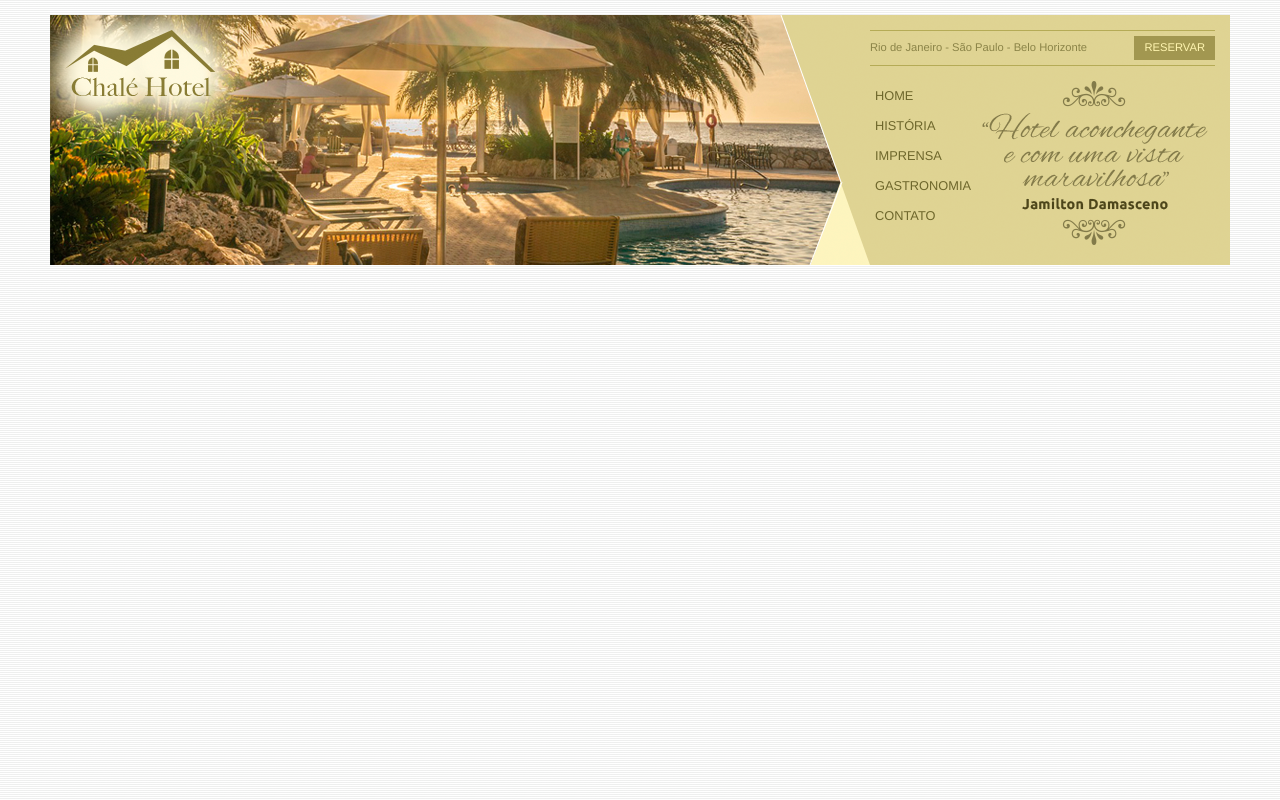
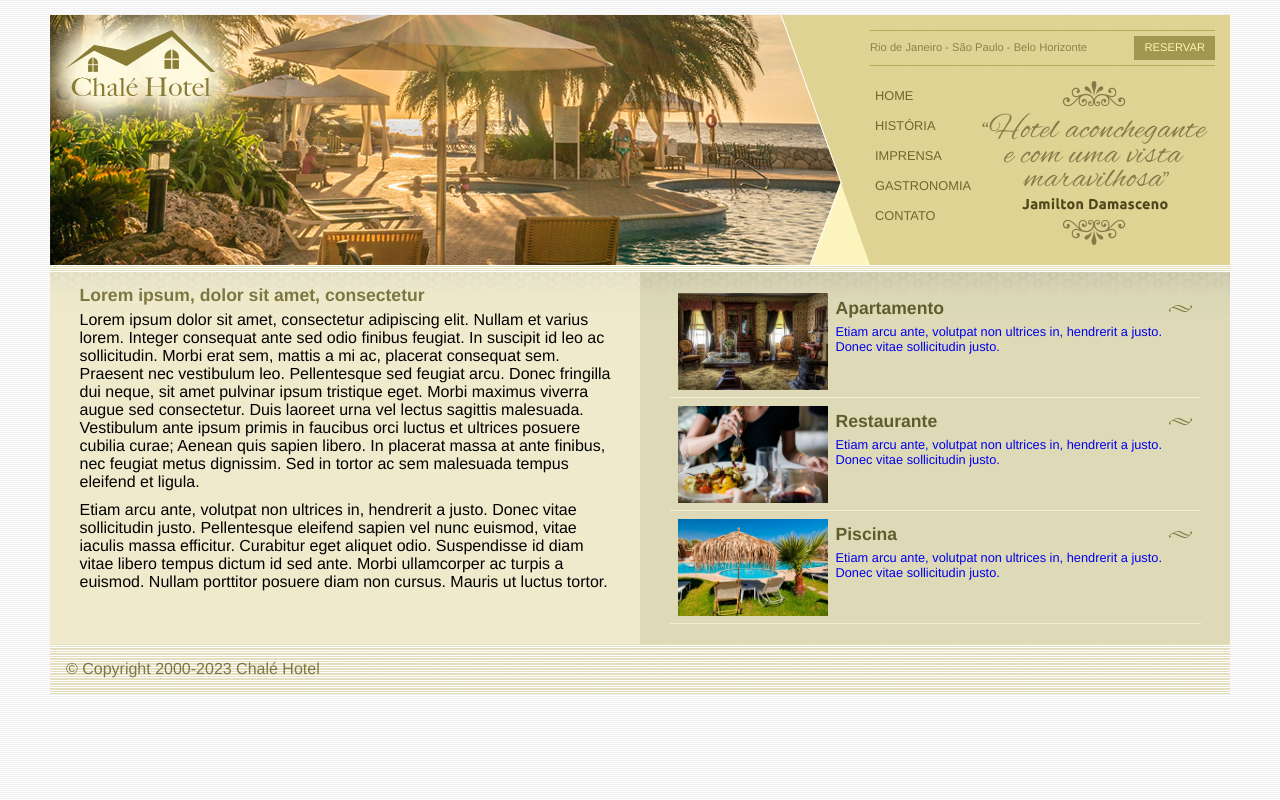
Before and after one commit to Suellenk13/chaleHotel, a plain HTML site: page index.html in a window 1280 px wide. Drawn offline with Linux system fonts and the light colour scheme.

Commit message:
Update de criação
Criação da área-principal e área-lateral + conteúdo e rodapé.

```diff
--- a/index.html
+++ b/index.html
@@ -48,9 +48,91 @@
         </div>
         <!-- Fim topo -->
 
-        <div id="area-principal"></div>
-        <div id="area-lateral"></div>
+        <!-- Middle -->
+        <div class="middle">
 
+            <div id="area-principal">
+                <div class="conteudo">
+                    <h2>Lorem ipsum, dolor sit amet, consectetur</h2>
+                    <p>Lorem ipsum dolor sit amet, consectetur adipiscing elit. Nullam et varius lorem. Integer
+                        consequat ante sed odio finibus feugiat. In suscipit id leo ac sollicitudin. Morbi erat sem,
+                        mattis a mi ac, placerat consequat sem. Praesent nec vestibulum leo. Pellentesque sed feugiat
+                        arcu. Donec fringilla dui neque, sit amet pulvinar ipsum tristique eget. Morbi maximus viverra
+                        augue sed consectetur. Duis laoreet urna vel lectus sagittis malesuada. Vestibulum ante ipsum
+                        primis in faucibus orci luctus et ultrices posuere cubilia curae; Aenean quis sapien libero. In
+                        placerat massa at ante finibus, nec feugiat metus dignissim. Sed in tortor ac sem malesuada
+                        tempus eleifend et ligula.</p>
+
+                    <p>Etiam arcu ante, volutpat non ultrices in, hendrerit a justo. Donec vitae sollicitudin justo.
+                        Pellentesque eleifend sapien vel nunc euismod, vitae iaculis massa efficitur. Curabitur eget
+                        aliquet odio. Suspendisse id diam vitae libero tempus dictum id sed ante. Morbi ullamcorper ac
+                        turpis a euismod. Nullam porttitor posuere diam non cursus. Mauris ut luctus tortor.</p>
+
+                </div>
+            </div>
+
+            <div id="area-lateral">
+                <div class="conteudo">
+
+                    <ul id="beneficios">
+                        <li class="beneficios-li">
+                            <a href="#">
+                                <div class="lista-img">
+                                    <img src="resources/img/apartamento.jpg" width="150px">
+                                </div>
+
+                                <div class="texto-img">
+                                    <h3>Apartamento</h3>
+                                    <p>Etiam arcu ante, volutpat non ultrices in, hendrerit a justo. Donec vitae
+                                        sollicitudin
+                                        justo.</p>
+                                </div>
+                            </a>
+                        </li>
+
+                        <li class="beneficios-li">
+                            <a href="#">
+                                <div class="lista-img">
+                                    <img src="resources/img/restaurante.jpg" width="150px">
+                                </div>
+
+                                <div class="texto-img">
+                                    <h3>Restaurante</h3>
+                                    <p>Etiam arcu ante, volutpat non ultrices in, hendrerit a justo. Donec vitae
+                                        sollicitudin
+                                        justo.</p>
+                                </div>
+                            </a>
+                        </li>
+
+                        <li class="beneficios-li">
+                            <a href="#">
+                                <div class="lista-img">
+                                    <img src="resources/img/piscina.jpg" width="150px">
+                                </div>
+
+                                <div class="texto-img">
+                                    <h3>Piscina</h3>
+                                    <p>Etiam arcu ante, volutpat non ultrices in, hendrerit a justo. Donec vitae
+                                        sollicitudin
+                                        justo.</p>
+                                </div>
+                            </a>
+                        </li>
+                    </ul>
+                </div>
+            </div>
+
+        </div>
+
+        <!-- Fim do Middle -->
+
+        <!-- rodapé -->
+        <div id="rodape">
+            <span>&copy; Copyright 2000-2023 Chalé Hotel</span>
+        </div>
+
+        <!-- fim do rodapé -->
     </div>
     <!-- Fim do container -->
 
--- a/resources/main.css
+++ b/resources/main.css
@@ -10,7 +10,7 @@ body {
 }
 
 #container {
-    background: #ede9cc;
+    background: #ede9cc url(../resources/img/bg-container.png) top center repeat-y;
     margin: 0 auto;
     min-width: 740px;
     max-width: 1180px;
@@ -119,3 +119,74 @@ ul#navegacao a {
 ul#navegacao a:hover {
     background: #fdf6be;
 }
+
+/*middle*/
+.middle {
+    display: flex;
+}
+
+/*área principal*/
+#area-principal {
+    width: 50%;
+    background: url(img/bg-area-principal.png) top left repeat-x;
+    padding: 15px 0px;
+}
+
+
+/*área lateral*/
+#area-lateral {
+    width: 50%;
+    background: url(img/bg-area-lateral.png) top left repeat-x;
+    padding: 20px 0px;
+}
+
+/*conteúdo*/
+.conteudo {
+    margin: 0 auto;
+    width: 90%;
+}
+
+/*rodapé*/
+#rodape {
+    padding: 16px;
+    background: #fff url(/resources/img/bg-rodape.png) repeat top;
+    color: #7d7640;
+}
+
+/*formatações de textos*/
+h2 {
+    color: #7d7640;
+    font-size: 1.1em;
+    padding: 5px 0px;
+}
+
+p {
+    font-size: 1em;
+    margin-bottom: 10px;
+}
+
+/*formatações da area lateral*/
+#beneficios li {
+    padding: 8px;
+    border-bottom: 1px solid #f3efcb;
+    height: 6em;
+}
+
+#beneficios li a {
+    display: flex;
+}
+
+#beneficios li a img {
+    margin-right: 8px;
+}
+
+#beneficios li a p {
+    font-size: 0.8em;
+}
+
+#beneficios li a h3 {
+    font-size: 1.1em;
+    color: #615b2d;
+    padding: 5px 0;
+    background: url(img/ornamento.png) no-repeat right;
+}
```
